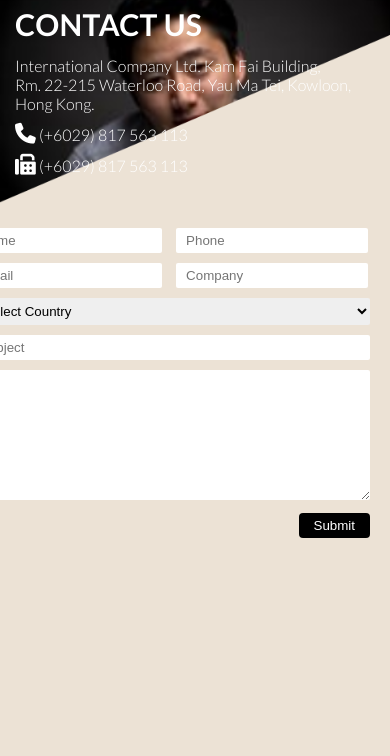
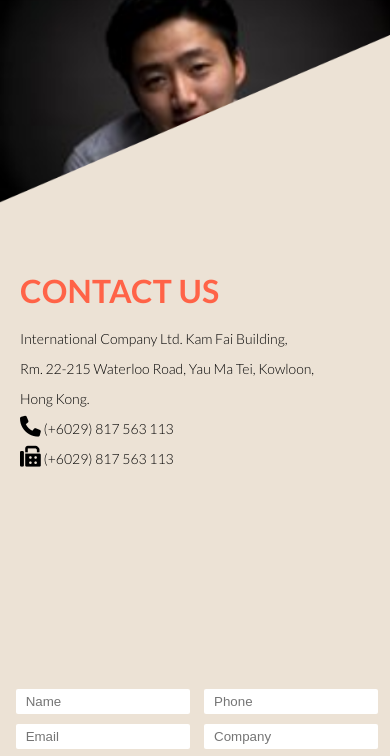
Before and after one commit to CaptainIdrees/Crockery, a plain HTML site: page contact-us.html in a window 390 px wide. Shown: the part 85-841 px from the top of the page. Drawn offline with Linux system fonts and the light colour scheme.

Commit message:
Add files via upload

```diff
--- a/assets/css/contact.css
+++ b/assets/css/contact.css
@@ -3,34 +3,39 @@ section {
     background-image: url(/assets/images/Contact2.png);
     background-size: 100%;
     background-repeat: no-repeat;
-    background-position-y: -120px;
+    background-position-y: -100px;
 }
 
 .text-container{
     position: absolute;
     top: 150px;
-    left: 50px;
-    color: #fff;
+    left: 80px;
+    color: #ece2d5;
 }
 
-.text-container h1{
-    color: #fff;
+.text-container h1 {
+    color: #ece2d5;
+    font-size: 3rem;
+}
+
+.text-container p.first{
+    margin-bottom: 10px;
 }
 
 .text-container p{
-    margin-bottom: 10px;
+    line-height: 30px;
 }
 
 .text-container p i{
     font-size: 1.3rem;
 }
 
-.form-container{
+.form-container {
     font-family: Lato;
-    width: 400px;
+    width: 420px;
     position: absolute;
-    bottom: 50px;
-    right: 20px;
+    bottom: 25px;
+    right: 3%;
 }
 
 .form-group{
@@ -50,7 +55,7 @@ section {
 }
 
 .mr-2{
-    margin-right: 11px;
+    margin-right: 3.1%;
 }
 
 .btn-submit{
@@ -68,20 +73,46 @@ section {
     background-color: tomato;
 }
 
-@media screen and (max-width: 950px) {
-    .text-container {
-        top: 90px;
-        left: 15px;
+@media screen and (max-width: 960px) {
+    section{
+        background-position-y: -50px;
     }
-    section {
+    .text-container h1 {
+        font-size: 2rem;
+    }
+    .text-container p {
+        font-size: 14px;
+    }
+}
+
+@media screen and (max-width: 800px) {
+    section{
         background-position-y: 0px;
     }
-    .text-container h1 {
-        font-size: 30px;
-    }
-    .form-container {
-        top: 313px;
-        bottom: 50px;
-        right: 20px;
+
+    .form-container{
+        width: 380px;
     }
 }
+
+@media screen and (max-width: 668px) {
+    .text-container{
+        top: 90px;
+        left: 20px;
+    }
+}
+
+@media screen and (max-width: 540px){
+	.text-container {
+		top: 355px;
+		left: 20px;
+		color: #000;
+}
+	.text-container h1 {
+		color: tomato;
+}
+	.form-container {
+		bottom: -240px;
+		width: 93%;
+}
+}
```
